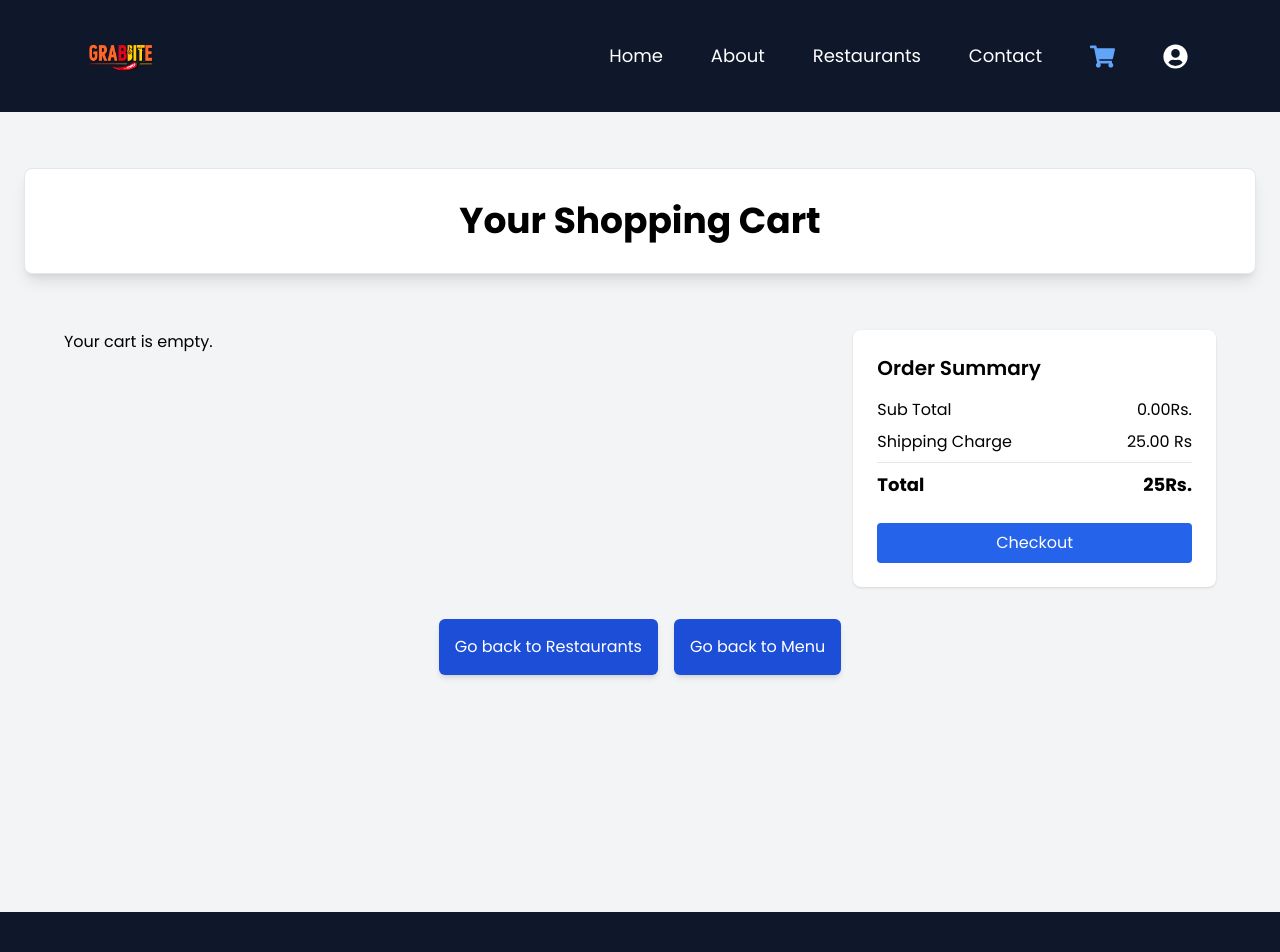
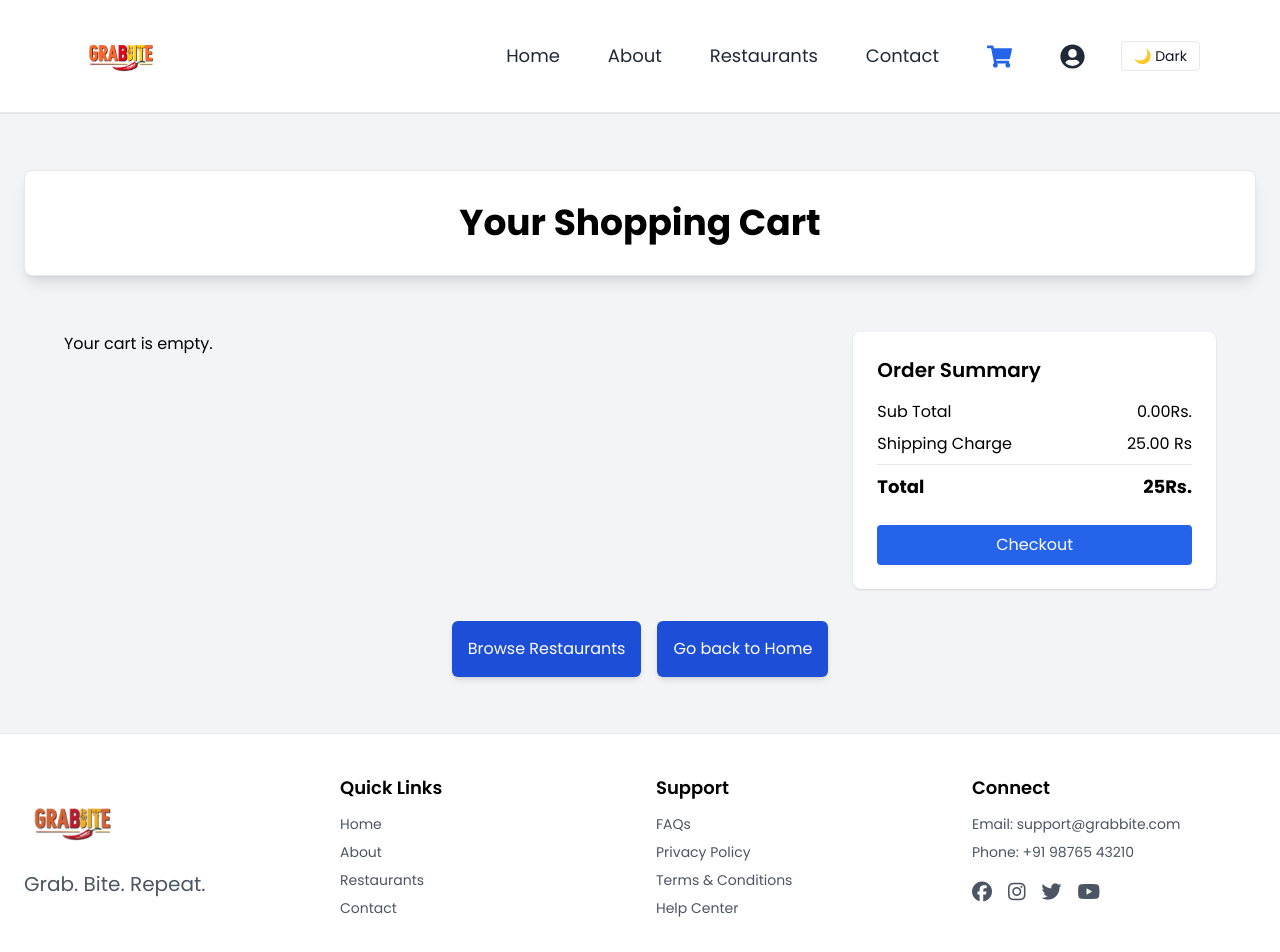
Before and after one commit to Haima-santhosh/Food-Ordering-App, a React (Vite) app: page /cart in a window 1280 px wide. Shown: the top 952 px of the page. Built offline with nearby package versions, Linux system fonts and the light colour scheme.

Commit message:
Toggle Theme Butto Added

```diff
--- /dev/null
+++ b/src/Context/ToggleThemeContext.jsx
@@ -0,0 +1,35 @@
+
+
+import React, { createContext, useContext, useState } from 'react';
+
+const ThemeContext = createContext();
+
+export const ToggleThemeProvider = ({ children }) => {
+  const [darkMode, setDarkMode] = useState(false);
+
+  const toggleTheme = () => setDarkMode(prev => !prev);
+
+  return (
+    <ThemeContext.Provider value={{ darkMode, toggleTheme }}>
+      <div className={darkMode ? 'dark' : ''}>
+        {children}
+      </div>
+    </ThemeContext.Provider>
+  );
+};
+
+export const useThemeContext = () => useContext(ThemeContext);
+
+
+export const ToggleTheme = () => {
+  const { toggleTheme, darkMode } = useThemeContext();
+
+  return (
+    <button
+      onClick={toggleTheme}
+      className="px-3 py-1 border rounded text-sm hover:bg-gray-200 dark:hover:bg-gray-700"
+    >
+      {darkMode ? '☀️ Light' : '🌙 Dark'}
+    </button>
+  );
+};
--- a/src/components/Footer.jsx
+++ b/src/components/Footer.jsx
@@ -4,52 +4,55 @@ import { Link } from 'react-router-dom'
 
 const Footer = () => {
   return (
-    <footer className="bg-slate-900 text-white px-6 py-10">
+   <footer className="bg-white dark:bg-[#1E293B] text-gray-800 dark:text-gray-300 px-6 py-10 shadow- lg border-t border-gray-200 dark:border-gray-700">
+
   <div className="max-w-7xl mx-auto grid grid-cols-1 sm:grid-cols-2 md:grid-cols-4 gap-8">
 
     <div>
       <img src="/logo.png" alt="Grabbite Logo" className="h-24 w-1/3" />
-      <p className="text-xl text-gray-400">Grab. Bite. Repeat.</p>
+      <p className="text-xl text-gray-600 dark:text-gray-400">Grab. Bite. Repeat.</p>
     </div>
 
 
     <div>
-      <h3 className="text-lg font-semibold mb-3">Quick Links</h3>
-      <ul className="space-y-2 text-sm text-gray-400">
-       <li><Link to="/" className="hover:text-white">Home</Link></li>
-  <li><Link to="/about" className="hover:text-white">About</Link></li>
-  <li><Link to="/restaurants" className="hover:text-white">Restaurants</Link></li>
-  <li><Link to="/contact" className="hover:text-white">Contact</Link></li>
+   <h3 className="text-lg font-semibold mb-3 text-black dark:text-white">Quick Links</h3>
+     <ul className="space-y-2 text-sm text-gray-600 dark:text-gray-400">
+  <li><Link to="/" className="hover:text-black dark:hover:text-white">Home</Link></li>
+  <li><Link to="/about" className="hover:text-black dark:hover:text-white">About</Link></li>
+  <li><Link to="/restaurants" className="hover:text-black dark:hover:text-white">Restaurants</Link></li>
+  <li><Link to="/contact" className="hover:text-black dark:hover:text-white">Contact</Link></li>
       </ul>
     </div>
 
 
     <div>
-      <h3 className="text-lg font-semibold mb-3">Support</h3>
-      <ul className="space-y-2 text-sm text-gray-400">
-        <li><a href="#" className="hover:text-white">FAQs</a></li>
-        <li><a href="#" className="hover:text-white">Privacy Policy</a></li>
-        <li><a href="#" className="hover:text-white">Terms & Conditions</a></li>
-        <li><a href="#" className="hover:text-white">Help Center</a></li>
+       <h3 className="text-lg font-semibold mb-3 text-black dark:text-white">Support</h3>
+      <ul className="space-y-2 text-sm text-gray-600 dark:text-gray-400">
+       <li><a href="#" className="hover:text-black dark:hover:text-white">FAQs</a></li>
+
+        <li><a href="#" className="hover:text-black dark:hover:text-white">Privacy Policy</a></li>
+        <li><a href="#" className="hover:text-black dark:hover:text-white">Terms & Conditions</a></li>
+        <li><a href="#" className="hover:text-black dark:hover:text-white">Help Center</a></li>
       </ul>
     </div>
 
 
     <div>
-      <h3 className="text-lg font-semibold mb-3">Connect</h3>
-      <p className="text-sm text-gray-400 mb-2">Email: support@grabbite.com</p>
-      <p className="text-sm text-gray-400 mb-4">Phone: +91 98765 43210</p>
+      <h3 className="text-lg font-semibold mb-3 text-black dark:text-white">Connect</h3>
+      <p className="text-sm text-gray-600 dark:text-gray-400 mb-2">Email: support@grabbite.com</p>
+      <p className="text-sm text-gray-600 dark:text-gray-400 mb-4">Phone: +91 98765 43210</p>
       <div className="flex space-x-4">
-        <a href="#"><i className="fab fa-facebook text-xl hover:text-white"></i></a>
-        <a href="#"><i className="fab fa-instagram text-xl hover:text-white"></i></a>
-        <a href="#"><i className="fab fa-twitter text-xl hover:text-white"></i></a>
-         <a href="#"><i className="fab fa-youtube text-xl hover:text-white"></i></a>
+       <a href="#"><i className="fab fa-facebook text-xl text-gray-600 dark:text-gray-400 hover:text-black dark:hover:text-white"></i></a>
+<a href="#"><i className="fab fa-instagram text-xl text-gray-600 dark:text-gray-400 hover:text-black dark:hover:text-white"></i></a>
+<a href="#"><i className="fab fa-twitter text-xl text-gray-600 dark:text-gray-400 hover:text-black dark:hover:text-white"></i></a>
+<a href="#"><i className="fab fa-youtube text-xl text-gray-600 dark:text-gray-400 hover:text-black dark:hover:text-white"></i></a>
       </div>
     </div>
 
   </div>
 
-  <div className="text-center text-sm text-gray-500 mt-10 border-t border-slate-700 pt-6">
+  <div className="text-center text-sm text-gray-500 dark:text-gray-400 mt-10 border-t border-gray-300 dark:border-slate-700 pt-6">
+
     © {new Date().getFullYear()} Grabbite. All rights reserved.
   </div>
 </footer>
--- a/src/components/Header.jsx
+++ b/src/components/Header.jsx
@@ -1,12 +1,19 @@
-import React, { useState, useEffect } from 'react';
+import React, { useState, useEffect } from 'react'
 import { Link, NavLink, useNavigate } from 'react-router-dom';
-import { FaTimes, FaShoppingCart, FaUserCircle } from 'react-icons/fa';
-import { CiMenuFries } from 'react-icons/ci';
+import { FaTimes, FaShoppingCart, FaUserCircle } from 'react-icons/fa'
+import { CiMenuFries } from 'react-icons/ci'
 import { useSelector } from 'react-redux';
+
+import { ToggleTheme } from '../Context/ToggleThemeContext';
+
+
+
 
 const Header = () => {
   const [click, setClick] = useState(false);
   const navigate = useNavigate();
+
+
 
   const cartItems = useSelector((state) => state.cart.cartItems || []);
   const totalCount = cartItems.reduce((acc, item) => acc + item.quantity, 0);
@@ -64,8 +71,9 @@ const Header = () => {
 
   return (
     <>
-      <header className="bg-slate-900 w-full">
-        <div className="flex items-center justify-between px-6 py-4 md:px-12 lg:px-20 text-white">
+      <header className="bg-white dark:bg-slate-900 w-full border-b-2 border-gray-200 dark:border-gray-700 dark:border-0 shadow-lg">
+  <div className="flex items-center justify-between px-6 py-4 md:px-12 lg:px-20 text-gray-900 dark:text-white">
+
           <Link to="/">
           <img src="/logo.png"alt="Logo" className="h-12 md:h-16 lg:h-20 w-auto brightness-110 contrast-125 opacity-100"
 />
@@ -82,7 +90,8 @@ const Header = () => {
                     onClick={() => setClick(false)}
                     className={({ isActive }) =>
                       `flex items-center gap-1 px-3 py-2 rounded transition ${
-                        isActive ? 'text-blue-400 font-semibold' : 'text-white hover:bg-slate-800'
+                        isActive ? 'text-blue-600 dark:text-blue-400 font-semibold'
+      : 'text-gray-800 dark:text-white hover:bg-gray-200 dark:hover:bg-slate-800'
                       }`
                     }
                   >
@@ -91,12 +100,13 @@ const Header = () => {
                 </li>
               ))}
             </ul>
-
+          <ToggleTheme />
             {user && (
              <button
   onClick={handleLogout}
   className="ml-2 bg-blue-600 hover:bg-blue-700 text-white px-3 py-1 rounded text-sm"
 >
+
                 Logout
               </button>
             )}
@@ -111,10 +121,12 @@ const Header = () => {
 
 
       {click && (
-        <div className="sm:hidden absolute top-[64px] left-0 w-full bg-neutral-900 z-50">
+       <div className="sm:hidden absolute top-[64px] left-0 w-full bg-gray-100 dark:bg-neutral-900 z-50">
+
           <ul className="flex flex-col text-center text-lg py-4">
             {navLinkData.map((item, idx) => (
-              <li key={idx} className="border-b border-gray-700 py-4 hover:bg-blue-600 transition">
+             <li key={idx} className="border-b border-gray-300 dark:border-gray-700 py-4 hover:bg-blue-100 dark:hover:bg-blue-600 transition">
+
                 <Link
                   to={item.url}
                   onClick={() => setClick(false)}
@@ -126,13 +138,16 @@ const Header = () => {
               </li>
             ))}
           </ul>
-
+         <div className="flex justify-center mb-4">
+      <ToggleTheme />
+    </div>
           {user && (
             <div className="flex justify-center pb-4">
               <button
   onClick={handleLogout}
-                className="bg-blue-600 hover:bg-blue-700 text-white px-6 py-2 rounded text-sm"
+  className="ml-2 bg-blue-600 hover:bg-blue-700 text-white px-3 py-1 rounded text-sm"
 >
+
                 Logout
               </button>
             </div>
--- a/src/index.css
+++ b/src/index.css
@@ -1,3 +1,5 @@
 @tailwind base;
 @tailwind components;
 @tailwind utilities;
+
+@custom-variant dark (&:where(.dark, .dark *));
--- a/src/main.jsx
+++ b/src/main.jsx
@@ -6,16 +6,19 @@ import { Provider } from 'react-redux';
 import App from './App'
 import './index.css'
 import store from './app/store';
+import { ToggleThemeProvider } from './Context/ToggleThemeContext'
 
 
 
 
 createRoot(document.getElementById('root')).render(
   <StrictMode>
+    <ToggleThemeProvider>
   <Provider store={store}>
    <BrowserRouter>
    <App />
    </BrowserRouter>
    </Provider>
-  </StrictMode>,
+   </ToggleThemeProvider>
+  </StrictMode>
 )
--- a/src/pages/CartPage.jsx
+++ b/src/pages/CartPage.jsx
@@ -14,7 +14,7 @@ const CartPage = () => {
   const totalPrice = cartItems.reduce((sum, item) => sum + item.price * item.quantity, 0);
 
   return (
-    <div className="min-h-screen bg-gray-100 p-6">
+    <div className="bg-gray-100 p-6">
       <h1 className="text-4xl font-bold text-center border rounded-lg shadow-lg p-8 bg-white mt-8 mb-14"> Your Shopping Cart</h1>
 
       <div className="max-w-6xl mx-auto grid grid-cols-1 md:grid-cols-3 gap-8">
@@ -78,23 +78,23 @@ const CartPage = () => {
 
       </div>
 
-      <div className='flex justify-center items-center gap-4 mt-8'>
+      <div className='flex justify-center items-center gap-4 mt-8 mb-8'>
 
   <div className="w-fit">
   <button
     onClick={() => navigate(-2)}
     className="p-4 text-md  bg-blue-700 text-white rounded-md shadow-md hover:bg-blue-600"
   >
-    Go back to Restaurants
+    Browse Restaurants
   </button>
 </div>
 
      <div className="w-fit">
   <button
-    onClick={() => navigate(-1)}
+    onClick={() => navigate('/')}
     className="p-4 text-md  bg-blue-700 text-white rounded-md shadow-md hover:bg-blue-600"
   >
-    Go back to Menu
+    Go back to Home
   </button>
 </div>
 
--- a/src/pages/HomePage.jsx
+++ b/src/pages/HomePage.jsx
@@ -21,16 +21,16 @@ const HomePage = () => {
     <div>
 <Banner />
 
-   <div className="py-12 px-5 mx-auto flex flex-wrap justify-center items-center gap-8">
+   <div className="py-12 px-5 mx-auto flex flex-wrap justify-center items-center gap-8 bg-white dark:bg-gray-800">
 
 
-  <a href="#" className="block max-w-sm p-6 bg-white  border-gray-200 border-2 rounded-xl shadow-sm hover:bg-gray-100">
+  <a href="#" className="block max-w-sm p-6 bg-white  border-gray-200 border rounded-lg shadow-lg hover:bg-gray-100">
     <div className='flex gap-4 items-center'>
       <div className='flex-1 flex justify-center'>
         <FaUtensils className="text-5xl text-blue-600" />
       </div>
       <div className='flex-1'>
-        <h5 className="mb-2 text-2xl font-bold tracking-tight text-gray-900">Easy To Order</h5>
+        <h6 className="mb-2 text-2xl font-semibold tracking-tight text-gray-900">Easy To Order</h6>
         <p className="font-normal text-gray-700 capitalize">Browse Our Diverse Menu and Place Your Order with Ease</p>
       </div>
     </div>
```
Also changed, not shown: src/App.jsx (+1 -9 lines), src/components/Banner.jsx (+22 -45 lines), src/pages/MenuPage.jsx (+59 -135 lines), src/components/ThemeContext.jsx (deleted). Lines whose indentation alone changed are shown as unchanged.
